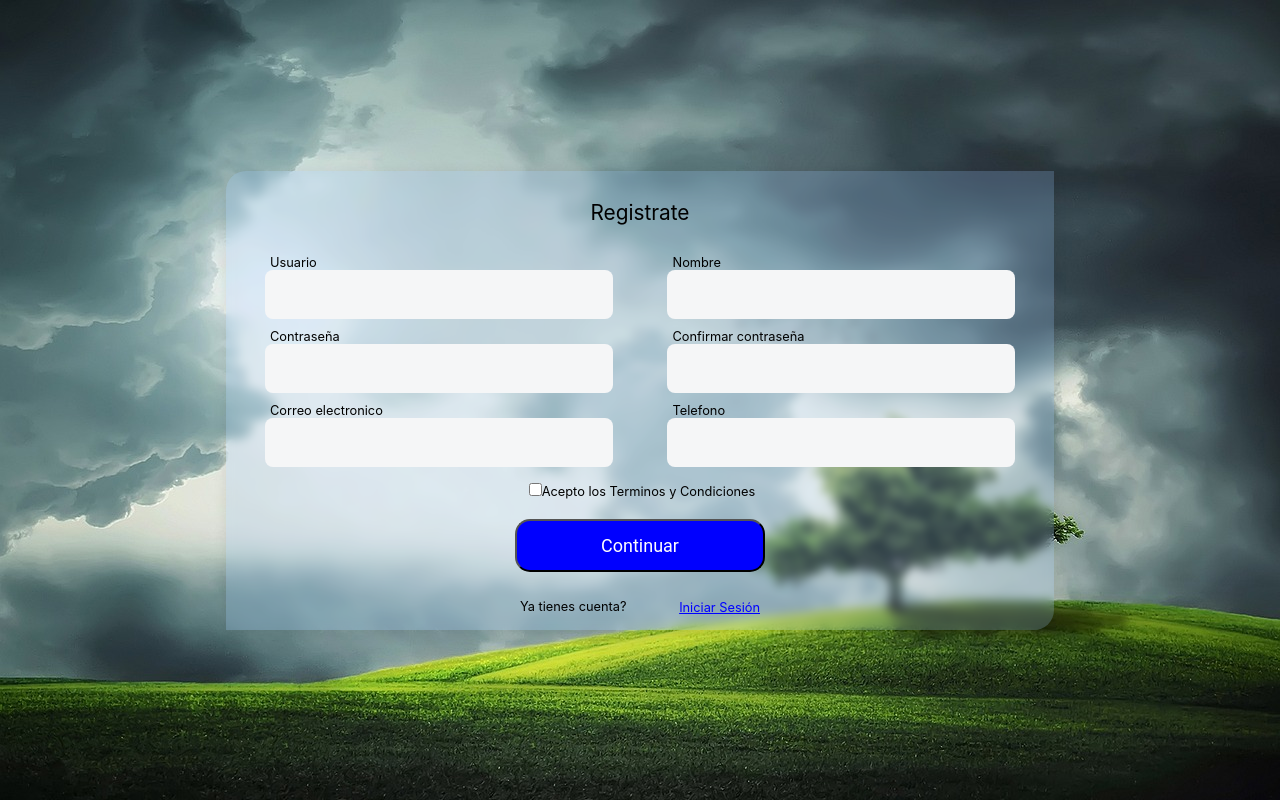
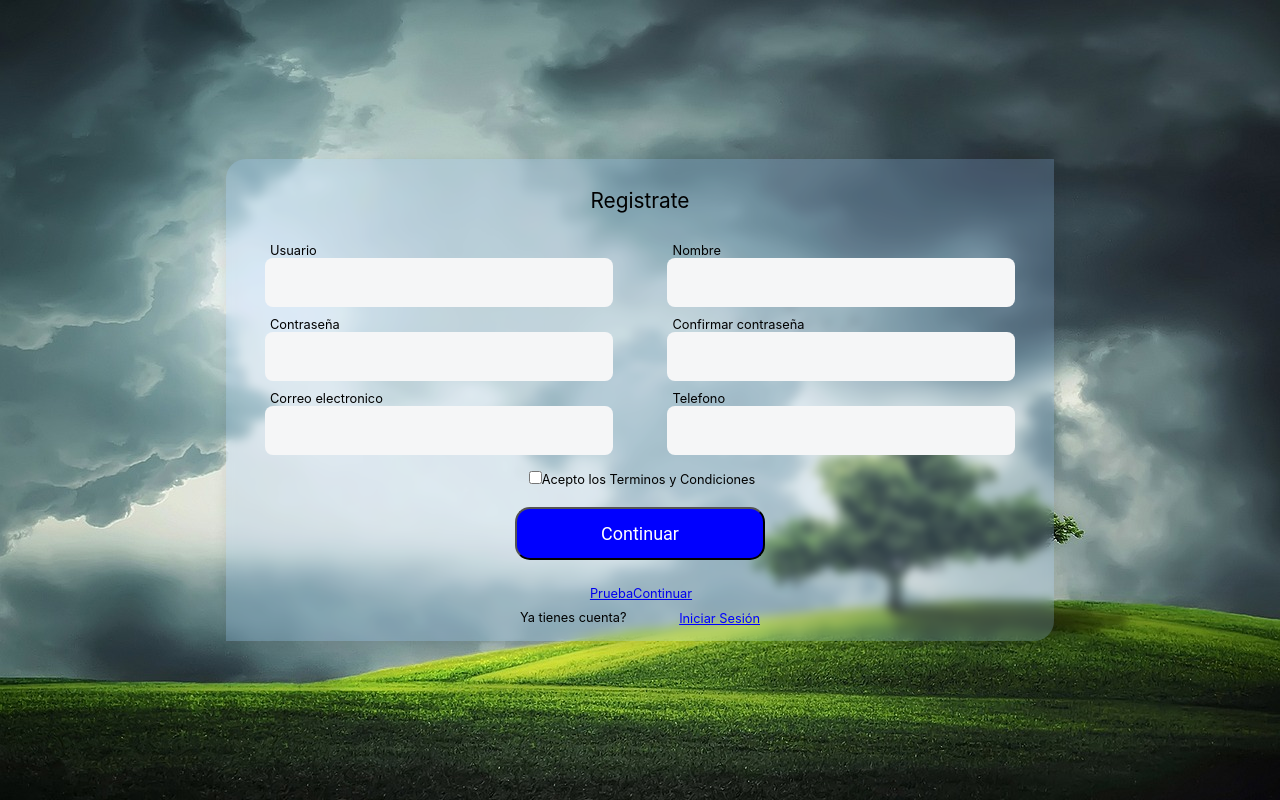
Before and after one commit to KerryAndres1974/HomeHubFront, a React (Create React App) app: page /Registro in a window 1280 px wide. Built offline with nearby package versions, Linux system fonts and the light colour scheme.

Commit message:
Arreglos del pull

```diff
--- a/src/hojasEstilos/Registro.css
+++ b/src/hojasEstilos/Registro.css
@@ -82,3 +82,9 @@ nav ul{
     margin-left: 2px;
     margin-top: 8px;
 }
+
+#pruebaconfir{
+    font-size: 0.8rem;
+    margin-left: 2px;
+    margin-top: 8px;
+}
--- a/src/paginas/Registro.jsx
+++ b/src/paginas/Registro.jsx
@@ -167,13 +167,13 @@ function Registro() {
 
                 <div>
 
-                    <Link to="ConRegistro"><button id='btn-registro' type='submit'>Continuar</button></Link>
-
-                    {/* */}
-
-                            {/* Esto hace de el botón un enlace pero no lo valida, está así mientras pruebo la página del perfil*/}
+                    <button id='btn-registro' type='submit'>Continuar</button>
 
                     </div>
+                <label id='pruebaconfir'>
+                    <Link to='/Registro/ConRegistro'>PruebaContinuar</Link>
+                    {/*link para probar la página de confirmación de perfil */}
+                </label>
 
                 {formularioValido === false && <div id='mensajeError'>
                     <p><b>Error: </b>Por favor completa el formulario correctamente</p>
```
